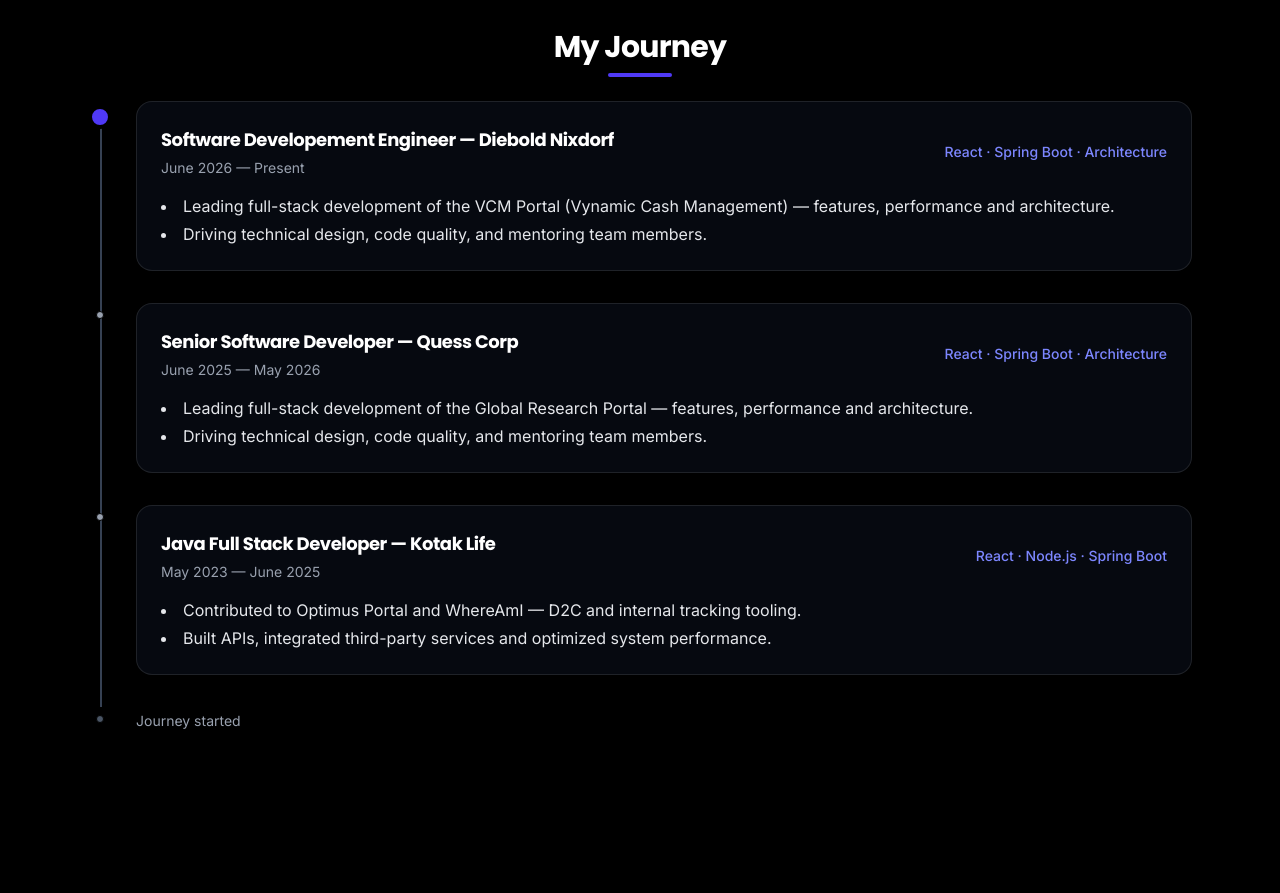
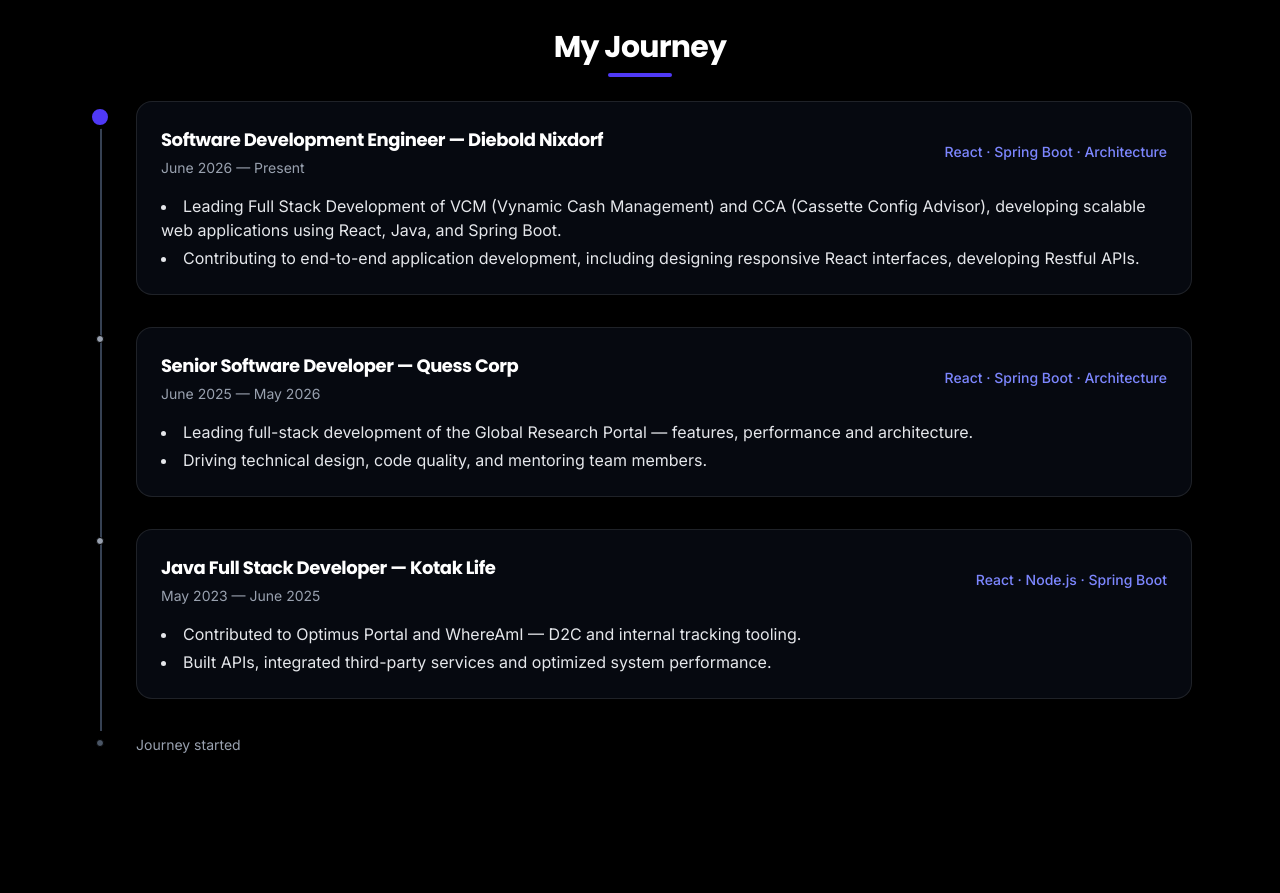
Before and after one commit to aakasky/portfolio-portal, a React (Vite) app: page / in a window 1280 px wide. Shown: the part 1140-2033 px from the top of the page. Built offline with nearby package versions, Linux system fonts and the light colour scheme.

Commit message:
Experience & Resume Update

```diff
--- /dev/null
+++ b/pnpm-workspace.yaml
@@ -0,0 +1,2 @@
+allowBuilds:
+  esbuild: true
--- a/src/components/Experience.tsx
+++ b/src/components/Experience.tsx
@@ -69,13 +69,13 @@
                 <div className="space-y-8">
 
                     <PresentTimelineItem
-                        title="Software Developement Engineer"
+                        title="Software Development Engineer"
                         company="Diebold Nixdorf"
                         date="June 2026 — Present"
                         tags="React · Spring Boot · Architecture"
                     >
-                        <li>Leading full-stack development of the VCM Portal (Vynamic Cash Management) — features, performance and architecture.</li>
-                        <li>Driving technical design, code quality, and mentoring team members.</li>
+                        <li>Leading Full Stack Development of VCM (Vynamic Cash Management) and CCA (Cassette Config Advisor), developing scalable web applications using React, Java, and Spring Boot.</li>
+                        <li>Contributing to end-to-end application development, including designing responsive React interfaces, developing Restful APIs.</li>
                     </PresentTimelineItem>
 
                     <PastTimelineItem
```
Also changed, not shown: 1 other file (tests, documents, lock files or other folders).
